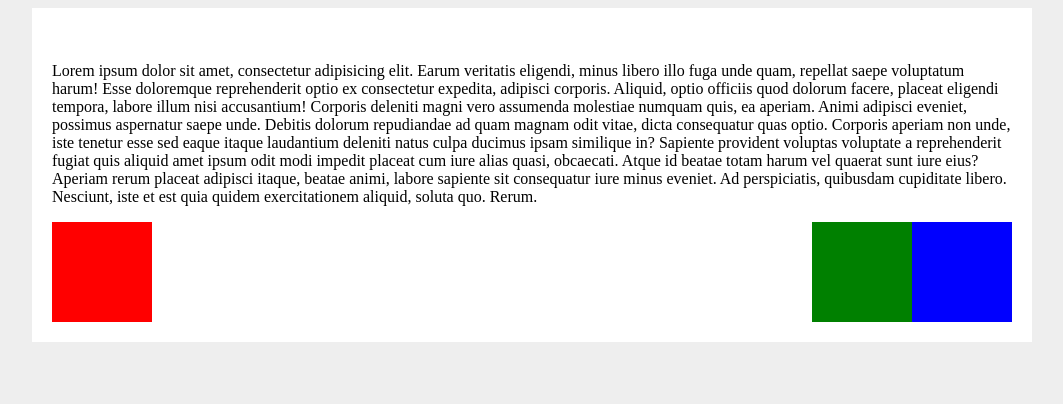
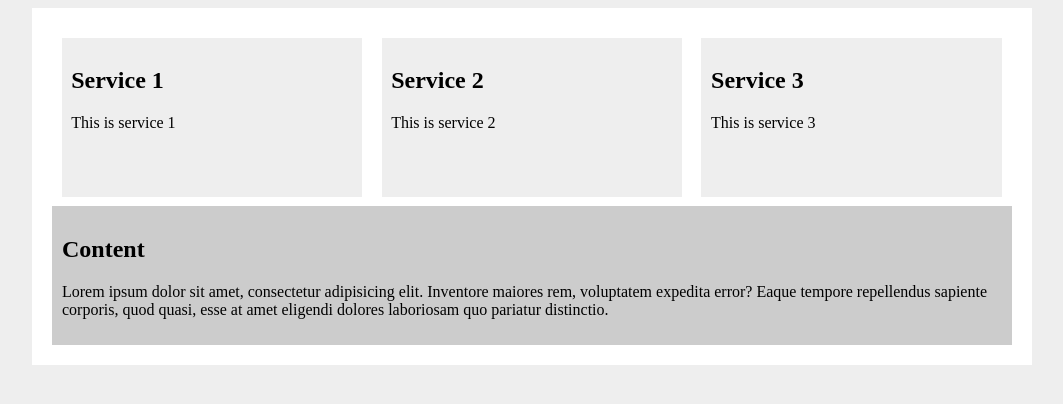
Before and after one commit to tzone85/css-positioning-refresh, a plain HTML site: page index.html in a window 1280 px wide. Shown: the whole page, without its empty margins (108-1171 px from the left). Drawn offline with Linux system fonts and the light colour scheme.

Commit message:
added floats and cleard both the left and right hand side for them.

```diff
--- a/index.html
+++ b/index.html
@@ -7,18 +7,30 @@
 </head>
 <body>
 	<div class="wrapper">
+		<div class="services">
 
-		<img src="clouds.jpg" alt="" width="300">
-		<p><span>Lorem ipsum dolor sit amet, consectetur adipisicing elit. Earum veritatis eligendi, minus libero illo fuga unde quam, repellat saepe voluptatum harum! Esse doloremque reprehenderit optio ex consectetur expedita, adipisci corporis.</span>
-		<span>Aliquid, optio officiis quod dolorum facere, placeat eligendi tempora, labore illum nisi accusantium! Corporis deleniti magni vero assumenda molestiae numquam quis, ea aperiam. Animi adipisci eveniet, possimus aspernatur saepe unde.</span>
-		<span>Debitis dolorum repudiandae ad quam magnam odit vitae, dicta consequatur quas optio. Corporis aperiam non unde, iste tenetur esse sed eaque itaque laudantium deleniti natus culpa ducimus ipsam similique in?</span>
-		<span>Sapiente provident voluptas voluptate a reprehenderit fugiat quis aliquid amet ipsum odit modi impedit placeat cum iure alias quasi, obcaecati. Atque id beatae totam harum vel quaerat sunt iure eius?</span>
-		<span>Aperiam rerum placeat adipisci itaque, beatae animi, labore sapiente sit consequatur iure minus eveniet. Ad perspiciatis, quibusdam cupiditate libero. Nesciunt, iste et est quia quidem exercitationem aliquid, soluta quo. Rerum.</span></p>
+			<class class="service">
+				<h2>Service 1</h2>
+				<p>This is service 1</p>
+			</class>
+			<class class="service">
+				<h2>Service 2</h2>
+				<p>This is service 2</p>
+			</class>
+			<class class="service">
+				<h2>Service 3</h2>
+				<p>This is service 3</p>
+			</class>
+		</div>
 
-		<div class="blue box"></div>
-		<div class="red box"></div>
-		<div class="green box"></div>
+		<div class="content">
+			<h2>Content</h2>
+			<p>Lorem ipsum dolor sit amet, consectetur adipisicing elit. Inventore maiores rem, voluptatem expedita error? Eaque tempore repellendus sapiente corporis, quod quasi, esse at amet eligendi dolores laboriosam quo pariatur distinctio.</p>
+		</div>
+
 	</div>
+
+
 
 </body>
 </html>
--- a/styles.css
+++ b/styles.css
@@ -15,7 +15,22 @@ body{
 	clear: both;
 }
 
-.blue{
+.service{
+	float: left;
+	background: #eee;
+	width: 29.33%;
+	margin: 1%;
+	padding: 1%;
+	height: 140px;
+}
+
+.content{
+	padding: 10px;
+	background: #ccc;
+	clear: both;
+}
+
+/*.blue{
 	background: blue;
 	float: right;
 }
@@ -35,7 +50,7 @@ body{
 	width: 100px;
 }
 
-/*img{
+img{
 	float: right;
 	margin: 10px;
 	padding-bottom: 30px;
```
Also changed, not shown: 1 other file.
